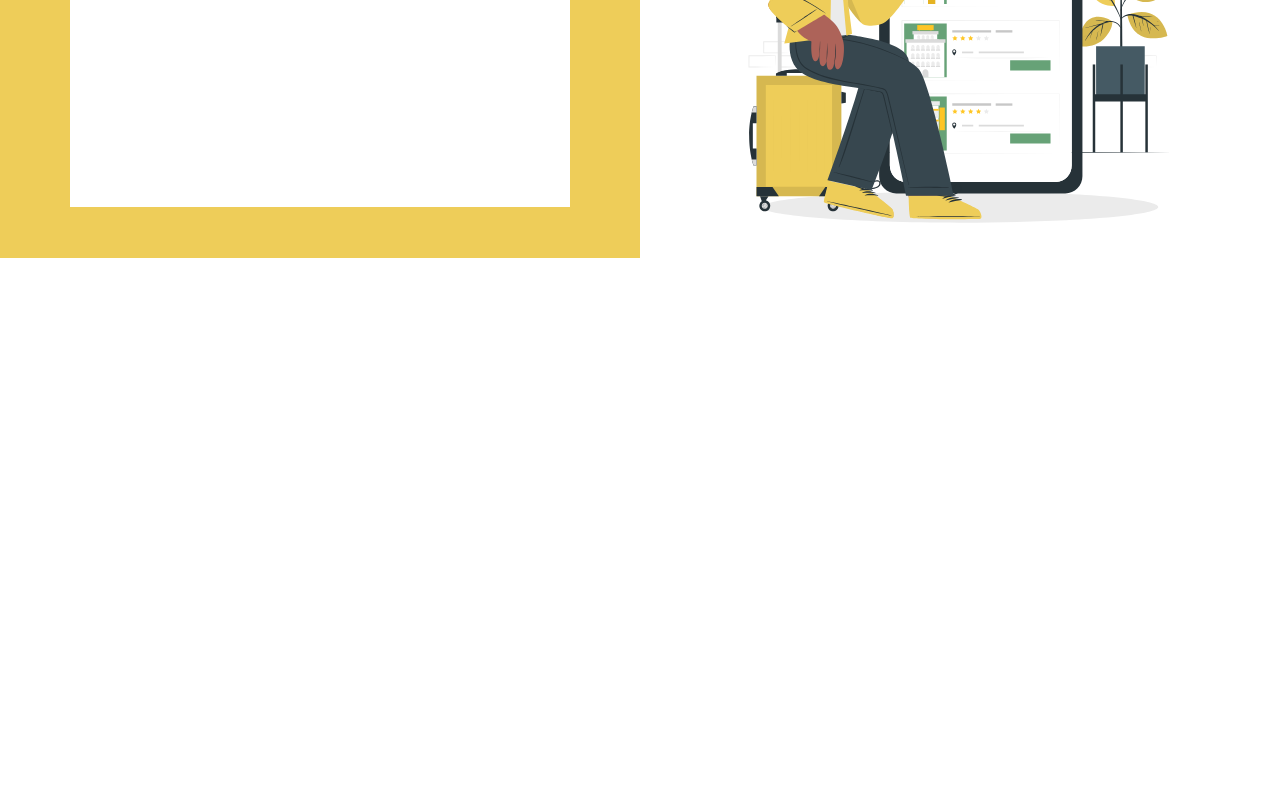
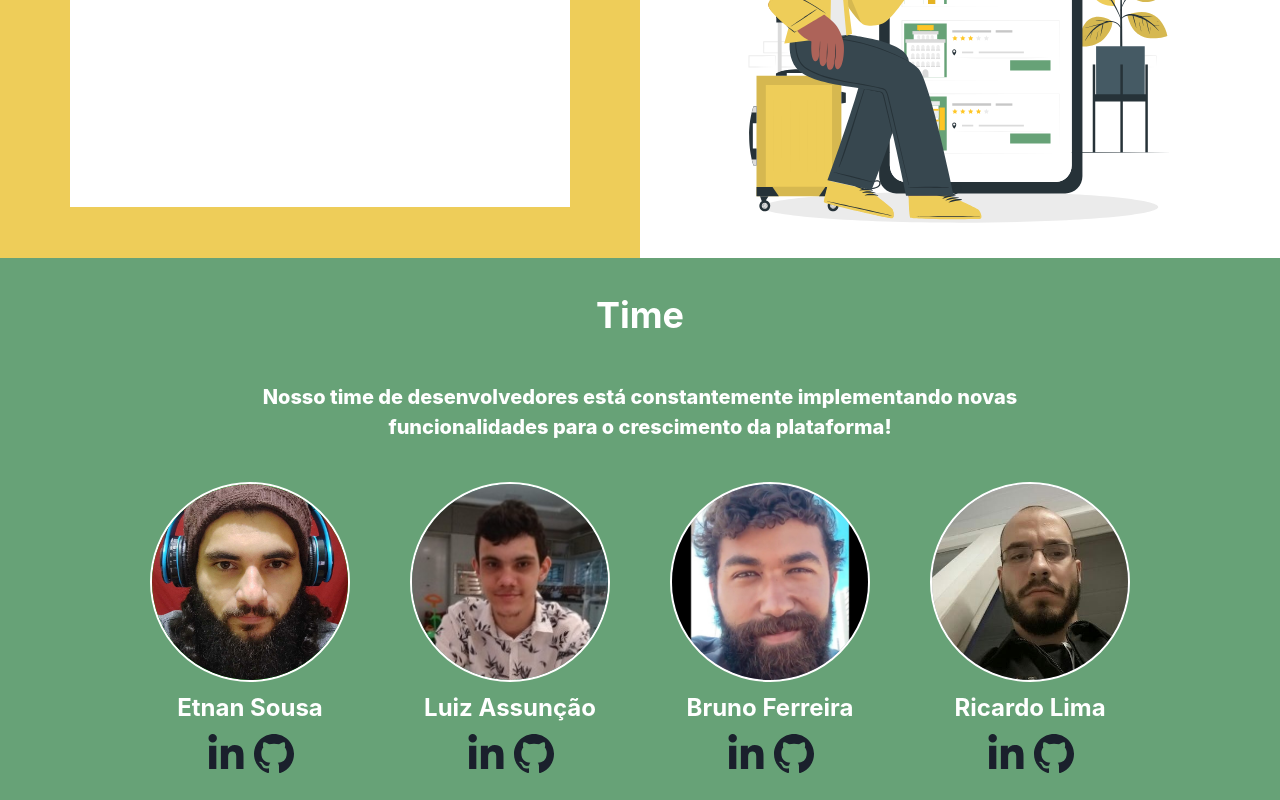
Before and after one commit to cricardolima/capstone-s6, a React (Create React App) app: page / in a window 1280 px wide. Shown: the part 2804-3604 px from the top of the page. Before the commit the page ends 3062 px from the top, so only its background shows below. Built offline with nearby package versions, Linux system fonts and the light colour scheme; no server answers.

Commit message:
fix: responsive page home ok

```diff
--- a/src/components/Footer/index.tsx
+++ b/src/components/Footer/index.tsx
@@ -22,14 +22,19 @@ export const Footer = () => {
         as="h4"
         fontSize="xl"
         color="baseDefault"
-        textAlign="justify"
+        textAlign="center"
         fontWeight="800"
         w="60%"
       >
         Nosso time de desenvolvedores está constantemente implementando novas
         funcionalidades para o crescimento da plataforma!
       </Text>
-      <HStack spacing={10} pb="20px">
+      <HStack
+        flexDirection={["column", "row", "row", "row"]}
+        spacing={[0, 10, 10, 10]}
+        pb="20px"
+        gridGap="20px"
+      >
         <VStack>
           <Avatar
             color="baseDefault"
@@ -42,7 +47,7 @@ export const Footer = () => {
           <Text color="baseDefault" fontSize="2xl" fontWeight="bold">
             Etnan Sousa
           </Text>
-          <HStack spacing={5}>
+          <HStack>
             <Link href="https://www.linkedin.com/in/etnan/" isExternal>
               <Icon as={FaLinkedinIn} height="40px" width="40px" />
             </Link>
@@ -63,7 +68,7 @@ export const Footer = () => {
           <Text color="baseDefault" fontSize="2xl" fontWeight="bold">
             Luiz Assunção
           </Text>
-          <HStack spacing={5}>
+          <HStack>
             <Link
               href="https://www.linkedin.com/in/luiz-victor-do-nascimento-assun%C3%A7%C3%A3o-b98029214/"
               isExternal
@@ -86,7 +91,7 @@ export const Footer = () => {
           <Text color="baseDefault" fontSize="2xl" fontWeight="bold">
             Bruno Ferreira
           </Text>
-          <HStack spacing={5}>
+          <HStack>
             <Link
               href="https://www.linkedin.com/in/brferreiraoliveira/"
               isExternal
@@ -109,8 +114,11 @@ export const Footer = () => {
           <Text color="baseDefault" fontSize="2xl" fontWeight="bold">
             Ricardo Lima
           </Text>
-          <HStack spacing={5}>
-            <Link href="https://www.linkedin.com/in/ricardo-lima-70496a93/" isExternal>
+          <HStack>
+            <Link
+              href="https://www.linkedin.com/in/ricardo-lima-70496a93/"
+              isExternal
+            >
               <Icon as={FaLinkedinIn} height="40px" width="40px" />
             </Link>
             <Link href="https://github.com/cricardolima" isExternal>
--- a/src/pages/Home/index.tsx
+++ b/src/pages/Home/index.tsx
@@ -27,11 +27,16 @@ export const Home = () => {
   };
 
   return (
-    <Flex flexDirection="column" justifyContent="center" alignItems="center">
+    <Flex
+      flexDirection="column"
+      width="100%"
+      justifyContent="center"
+      alignItems="center"
+    >
       <Flex
         flexDirection="column"
-        h="960px"
-        w="100vw"
+        h={["650px", "960px", "960px", "960px"]}
+        w="100%"
         backgroundColor="secondary"
       >
         <HStack flexDirection="row-reverse">
@@ -109,7 +114,7 @@ export const Home = () => {
           as="h3"
           fontSize="3xl"
           textAlign="justify"
-          w="80%"
+          w="85%"
           color="baseDefault"
           textShadow="2px 2px 3px #111111"
         >
@@ -167,7 +172,7 @@ export const Home = () => {
           </VStack>
         </Flex>
       </Flex>
-      {/*<Footer />*/}
+      <Footer />
     </Flex>
   );
 };
```
